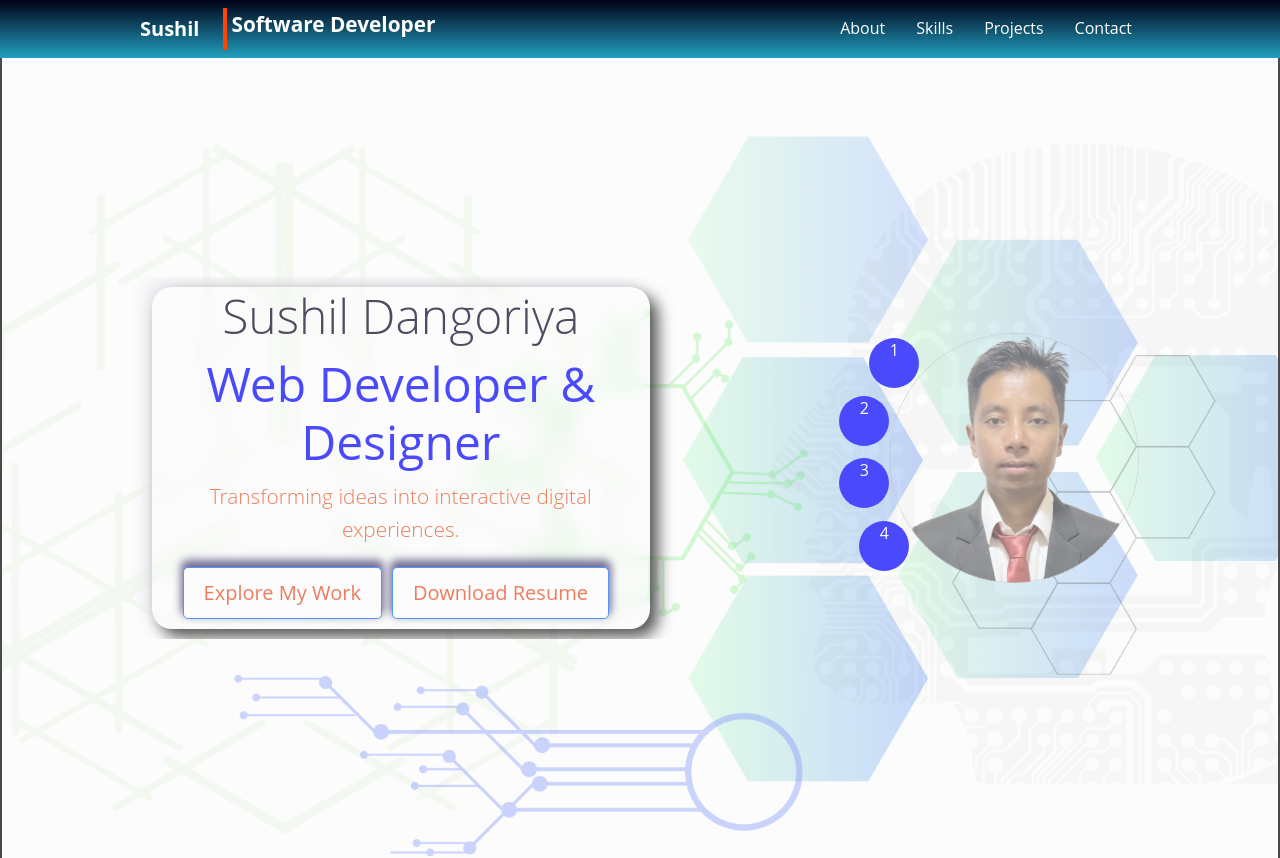
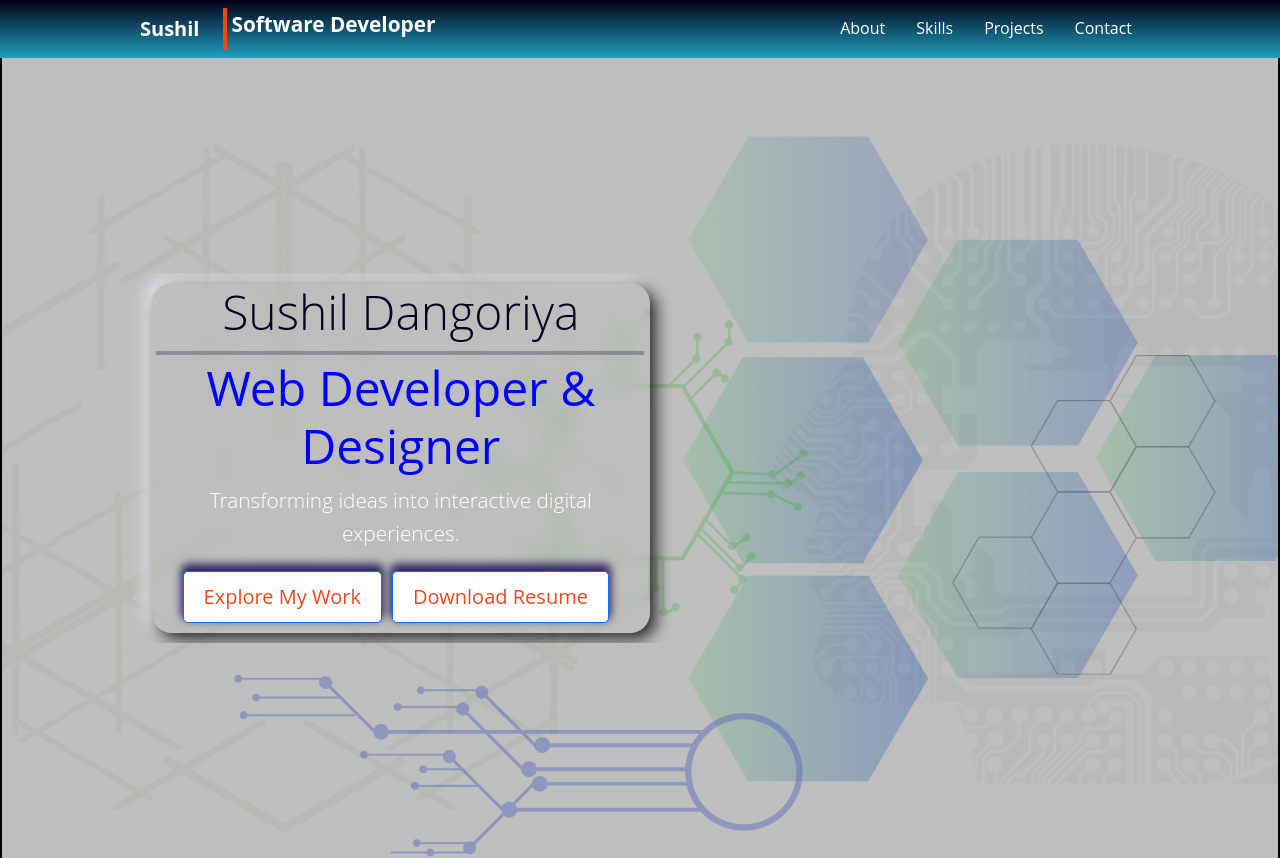
Before and after one commit to sushil-40/personal-portfolio-react-version, a React (Vite) app: page / in a window 1280 px wide. Shown: the top 858 px of the page. Built offline with nearby package versions, Linux system fonts and the light colour scheme; a web font is replaced by a local one.

Commit message:
fixing glassomorphic effect in hero sections

```diff
--- a/src/App.css
+++ b/src/App.css
@@ -187,28 +187,44 @@ header {
   overflow: hidden;
   border-right: 2px solid black;
   border-left: 2px solid black;
-  opacity: 0.7;
+}
+#hero::before {
+  content: "";
+  position: absolute;
+  top: 0;
+  left: 0;
+  width: 100%;
+  height: 100%;
+  background: rgba(63, 60, 60, 0.329); /* Black overlay with 50% opacity */
+  z-index: 1;
 }
 .hero-container {
   justify-content: space-between;
   align-items: center;
-  z-index: 2;
 }
 .left-content {
+  z-index: 3;
   /* height: 300px; */
   /* /* height: 300px; */
   /* width: 600px; */
   /* border: 1px solid rgb(1, 1, 19); */
+
   backdrop-filter: blur(10px);
   /* box-shadow: -4px -4px 10px 2px rgba(13, 13, 14, 0.836); */
   /* box-shadow: inset 5px 5px 10px rgba(9, 0, 15, 0.87),
     inset -5px -5px 10px rgba(1, 0, 20, 0.938); */
 
-  box-shadow: 8px 8px 15px rgba(0, 0, 0, 0.938),
-    -8px -8px 15px rgba(229, 229, 236, 0.932);
+  box-shadow: 6px 6px 15px rgba(32, 31, 31, 0.938),
+    -6px -4px 15px rgba(239, 239, 245, 0.932);
 
   border-radius: 20px;
   margin: 10px 10px;
+}
+.hr-line {
+  width: 98%;
+  border: 2px solid rgb(3, 1, 43);
+
+  color: rgb(8, 3, 80);
 }
 .right-content {
   position: relative;
@@ -274,7 +290,8 @@ header {
 
 #hero p {
   font-size: 1.3em;
-  color: #e8491d;
+  color: white;
+  /* color: #e8491d; */
   margin-bottom: 20px;
   animation: slideInRight 1.2s ease-in-out forwards;
 }
--- a/src/components/Hero.jsx
+++ b/src/components/Hero.jsx
@@ -19,6 +19,7 @@ export const Hero = () => {
           <h1 className="lead  animated fadeInRight font-effect-shadow-multiple">
             Sushil Dangoriya
           </h1>
+          <hr className="m-1 hr-line" />
           <h2 className=" animated fadeInLeft font-effect-shadow-multiple">
             Web Developer & Designer
           </h2>
@@ -39,11 +40,11 @@ export const Hero = () => {
           </a>
         </div>
         <div className="right-content col-md-3">
-          <div className="my-image"></div>
+          {/* <div className="my-image"></div>
           <div className="outer-circle circle1">1</div>
           <div className="outer-circle circle2">2</div>
           <div className="outer-circle circle3">3</div>
-          <div className="outer-circle circle4">4</div>
+          <div className="outer-circle circle4">4</div> */}
         </div>
         {/* <div className="parallax"></div> */}
       </div>
```
